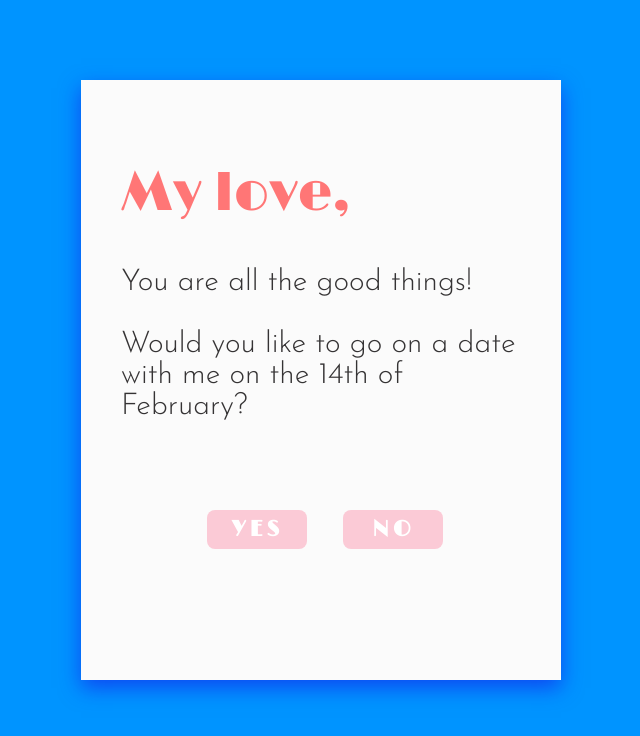
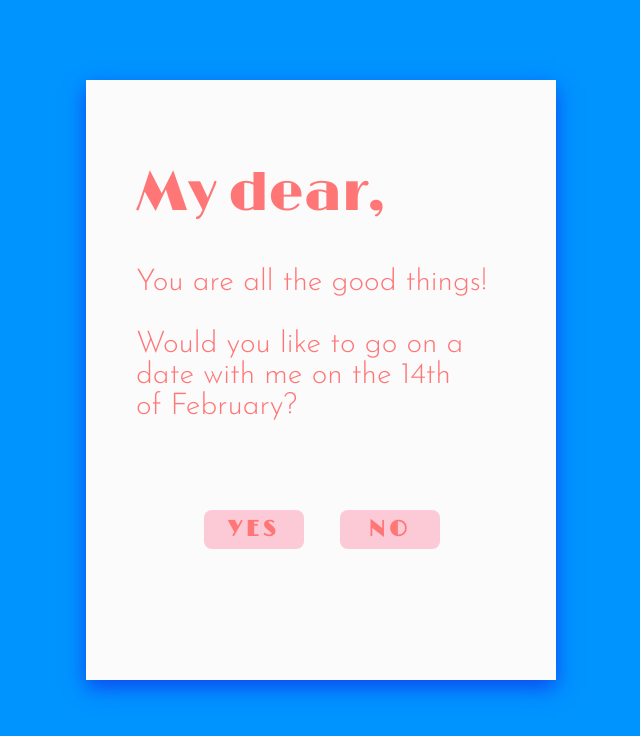
Before and after one commit to JohLeo/cake-crumbs, a React (Create React App) app in the folder my-app/: page /darling in a window 1280 px wide. Shown: the top 736 px of the page, without its empty margins (319-959 px from the left). Built offline with nearby package versions, Linux system fonts and the light colour scheme.

Commit message:
monday styling

```diff
--- a/my-app/src/components/Darling.tsx
+++ b/my-app/src/components/Darling.tsx
@@ -14,12 +14,14 @@ const Darling: React.FC = () => {
     <LetContainer>
 
       <Letter>
-        <LetTitle> My love,</LetTitle>
+        <LetTitle> My dear,</LetTitle>
         <LetP>
           You are all the good things!
           <br />
           <br />
-          Would you like to go on a date with me on the 14th of February?
+          Would you like to go on a  <br />
+          date with me on the 14th  <br />
+          of February?
 
         </LetP>
         <Buttons>
--- a/my-app/src/components/style/darling-style.tsx
+++ b/my-app/src/components/style/darling-style.tsx
@@ -12,7 +12,7 @@ export const Letter = styled.div`
   display: flex;
   flex-direction: column;
   background-color: #FBFBFB;
-  width: 480px;
+  width: 470px;
   height: 600px;
   box-shadow: 0 8px 20px rgba(27, 0, 229, 0.512);
 `;
@@ -21,22 +21,23 @@ export const LetTitle = styled.h1`
 font-family: Limelight;
   font-size: 55px;
   font-weight: 300;
-  margin: 80px 0 0 40px;
+  margin: 80px 0 0 50px;
   color: #FF7676;
 `
 
 export const LetP = styled.p`
+
   font-size: 30px;
   font-weight: 300;
-  margin: 40px 40px;
-  color: #353334;
+  margin: 40px 50px;
+  color: #FF7676;
 `
 
 export const Buttons = styled.div`
   display: flex;
   flex-direction: row;
   justify-content: center;
-  margin-left: -19%;
+  margin-left: -21%;
   margin-top: 30px;
 `;
 
@@ -50,7 +51,7 @@ export const ButtTwo = styled.div`
 
 export const YesButton = styled.button`
   background-color: #FBCAD6;
-  color: #fff;
+  color: #FF7676;
   width: 100px;
   padding: 6px;
   font-size: 22px;
@@ -71,7 +72,7 @@ export const YesButton = styled.button`
 export const NopeButton = styled.button`
 position: absolute;
   background-color: #FBCAD6;
-  color: #fff;
+  color: #FF7676;
   width: 100px;
   padding: 6px;
   font-size: 22px;
```
